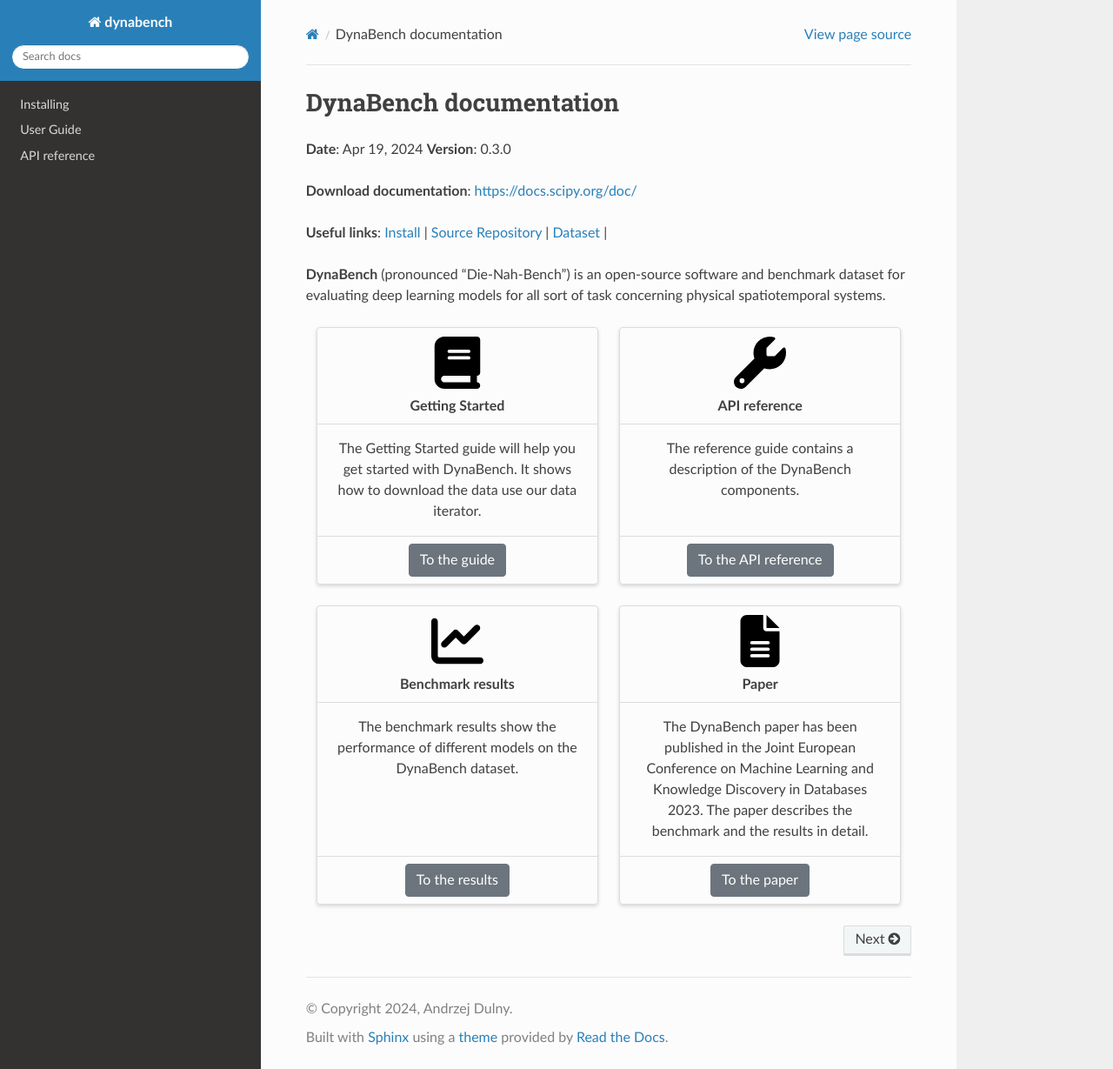
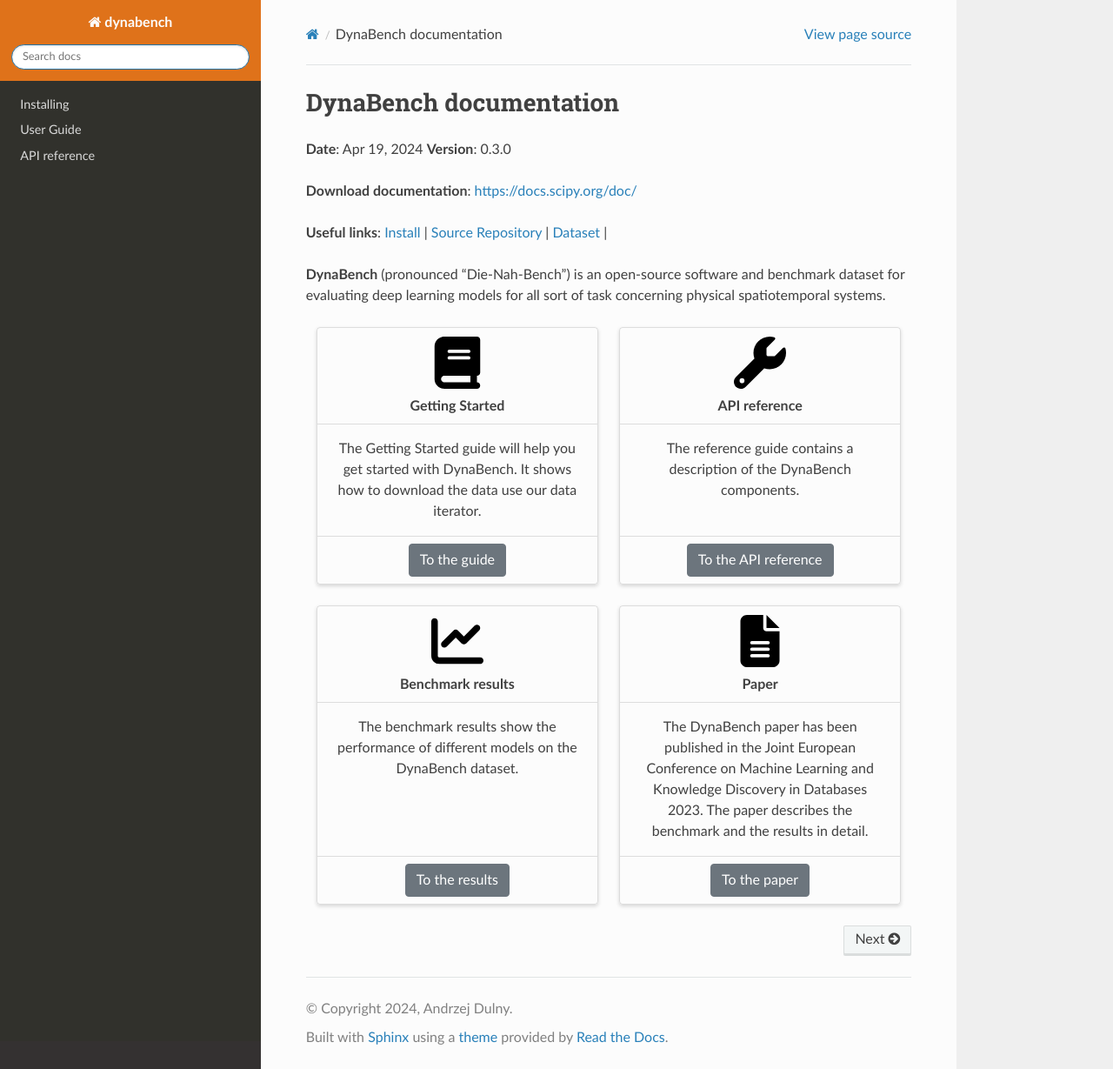
Before and after one commit to badulion/dynabench, a Sphinx documentation site: the page built from docs/source/index.rst, in a window 1280 px wide and 1229 px high. Shown: the whole window at 87% size. Built offline with Sphinx 7.4.7 and the Read the Docs theme 2.0.0, drawn with Linux system fonts in a browser that asks for light colours.

Commit message:
Updated color scheme

```diff
--- a/docs/source/_static/dynabench.css
+++ b/docs/source/_static/dynabench.css
@@ -5,3 +5,11 @@
     margin-right: auto;
     margin-top: 10px;
   }
+
+.wy-side-nav-search, .wy-nav-top {
+    background: #DF721A;
+}
+
+.wy-side-scroll {
+    background: #31312C;
+}
--- a/pyproject.toml
+++ b/pyproject.toml
@@ -19,6 +19,7 @@
 numpydoc = "^1.7.0"
 sphinx-conestack-theme = "^1.0b3"
 sphinx-rtd-theme = "^2.0.0"
+sphinx-design = "^0.5.0"
 
 [tool.poetry.group.fourier]
 optional = true
```
Also changed, not shown: 1 other file.
